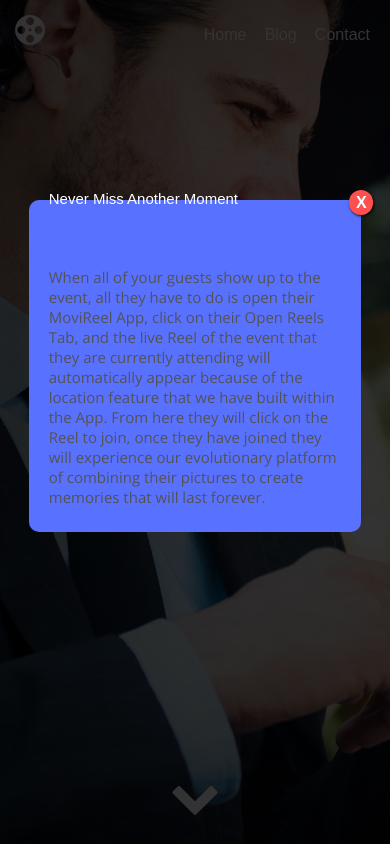
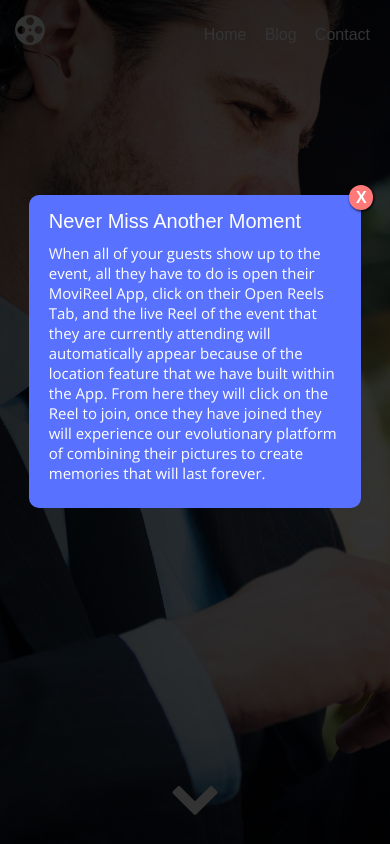
Before and after one commit to nica0012/movireel-web, a PHP site: page /business.html in a window 390 px wide, after a click on "See More". Run offline with PHP 8.4, Linux system fonts and the light colour scheme; some libraries are stand-ins or nearby versions.

Commit message:
form fixes
- form works on all links

```diff
--- a/business-styles.css
+++ b/business-styles.css
@@ -76,9 +76,10 @@ td {
 html,
 body {
     max-width: 100%;
-    overflow-x: hidden;
+/*    overflow-x: hidden;*/
     font-family: 'Open Sans', sans-serif, arial;
 }
+
 
 header {
     background-color: #dedede;
@@ -211,11 +212,6 @@ h2 {
     margin-bottom: 20px;
 }
 
-h3 {
-    /*    color: #fff;*/
-    font-size: 25px;
-    margin-bottom: 15px;
-}
 
 p {
     color: #2c2c2c;
@@ -435,7 +440,7 @@ p {
     margin-right: -20px;
 }
 
-.modalDialog {
+.modalMoreInfo {
     position: fixed;
     text-align: center;
     font-family: Arial, Helvetica, sans-serif;
@@ -451,13 +456,20 @@ p {
     transition: opacity 100ms ease-in;
     pointer-events: none;
 }
+.modalMoreInfo p{
+color: #fff;
+}
+.modalMoreInfo h3{
+    font-size: 20px;
+    margin-bottom: 10px;
+}
 
-.modalDialog:target {
+.modalMoreInfo:target {
     opacity: 1;
     pointer-events: auto;
 }
 
-.modalDialog > div {
+.modalMoreInfo > div {
     width: 75%;
     position: relative;
     margin: 50% auto;
@@ -467,8 +479,10 @@ p {
     background: #5971FF;
 }
 
+
+
 .close {
-    background: #ff5050;
+    background: #ff7979;
     color: #FFFFFF;
     line-height: 25px;
     position: absolute;
--- a/business.html
+++ b/business.html
@@ -20,8 +20,7 @@
     <link rel="stylesheet" href="business-styles.css">
 
     <link rel="stylesheet" href="https://maxcdn.bootstrapcdn.com/font-awesome/4.4.0/css/font-awesome.min.css">
-    <script src="//ajax.googleapis.com/ajax/libs/jquery/1.11.0/jquery.min.js"></script>
-
+<script src="http://ajax.googleapis.com/ajax/libs/jquery/2.0.0/jquery.min.js"></script>
 
 </head>
 
@@ -30,18 +29,7 @@
     <div id="contentContain">
 
         <header>
-            <!--Video-->
 
-            <!--
-            <div class="videoHead">
-                <video class="videoHeader" autoplay loop muted>
-
-                    <source src="Night-Out.mp4" type="video/mp4">
-
-
-                </video>
-            </div>
--->
 
             <!--Navigation-->
 
@@ -56,7 +44,7 @@
                                 <a href="">Blog</a>
                             </li>
                             <li class="CBS">
-                                <a class="jumper" id="contactLi" href="">Contact
+                                <a class="noScroll2" id="contactLi" href="#openModalForm">Contact</a>
 </a>
                             </li>
 
@@ -140,7 +128,7 @@
                 <div style="text-align:center;">
                     <a href="#openModal1" class="mobileBtn">See More</a>
                 </div>
-                <div id="openModal1" class="modalDialog">
+                <div id="openModal1" class="modalMoreInfo">
                     <div>
                         <a href="#close" title="Close" class="close">X</a>
                         <h3>Never Miss Another Moment</h3>
@@ -150,7 +138,6 @@
                 <!--
                 <div class="down1">
                     <i class="fa fa-angle-down"></i>
-
                 </div>
 -->
             </section>
@@ -182,11 +169,11 @@
             <section id="sec2Mobile">
                 <h2>Customization</h2>
 
-                <img src="img/iPhone6-Flat-edit-pic-01.png" />
+                    <img src="img/iPhone6-Flat-edit-pic.png" />
                 <div style="text-align:center;">
                     <a href="#openModal2" class="mobileBtn">See More</a>
                 </div>
-                <div id="openModal2" class="modalDialog">
+                <div id="openModal2" class="modalMoreInfo">
                     <div>
                         <a href="#close" title="Close" class="close">X</a>
                         <h3>It's never been so easy...</h3>
@@ -196,7 +183,6 @@
                 <!--
                 <div class="down2">
                     <i class="fa fa-angle-down"></i>
-
                 </div>
 -->
             </section>
@@ -234,7 +220,7 @@
                 <div style="text-align:center;">
                     <a href="#openModal3" class="mobileBtn">See More</a>
                 </div>
-                <div id="openModal3" class="modalDialog">
+                <div id="openModal3" class="modalMoreInfo">
                     <div>
                         <a href="#close" title="Close" class="close">X</a>
                         <h3>Whats a party with no music?</h3>
@@ -244,7 +230,6 @@
                 <!--
                 <div class="down3">
                     <i class="fa fa-angle-down"></i>
-
                 </div>
 -->
 
@@ -253,18 +238,17 @@
         </div>
 
 
-        <div id="openModal" class="modalDialog">
+        <div id="openModalForm" class="modalDialogForm">
             <div>
                 <a href="#close" id="closeModal" title="Close" class="close"><i class="fa fa-times"></i>
 </a>
+<!--
                 <script>
                     //Time of day message script- by javascriptkit.com
                     //Visit JavaScript Kit (http://javascriptkit.com) for script
                     //Credit must stay intact for use
-
                     var Digital = new Date()
                     var hours = Digital.getHours()
-
                     //Configure message below to your own.
                     if (hours >= 5 && hours <= 11) //MESSAGE FOR MORNING
                         document.write('<h2>Good morning</h2>')
@@ -279,6 +263,9 @@
                     else //MESSAGE FOR LATE NIGHT, EARLY MORNING (12pm-4am)
                         document.write('<h2>Good evening</h2>')
                 </script>
+-->
+                                    <h2>Contact</h2>
+
                 <h3>How can we help you?<h3>
 
 
@@ -286,15 +273,16 @@
 
     <div class="inputStyle">
 
-    <p class="myname">
+    <span class="myname">
 
         <input type="text" name="vname" id="myname" class="feedback-input"  placeholder="Name">
-        </p>
-
-        <p class="email">
+        </span>
+<br>
+        <span class="email">
 
                 <input type="text" name="vemail" id="email" class="feedback-input" placeholder="Email">
-        </p>
+        </span>
+             <br>
 
             <textarea name="msg" placeholder="Message" class="inputWidth"></textarea>
 
@@ -358,7 +346,7 @@ Rewind
             <li id="privacy"> <a href="https://www.instagram.com/movireel/">Privacy
 </a>
             </li>
-            <li id="privacy"> <a href="#openModal">Contact
+            <li id="privacy"> <a href="#openModalForm" class="noScroll2">Contact
 </a>
             </li>
             <li id="privacy"> <a href="https://www.instagram.com/movireel/">Team
@@ -370,7 +358,7 @@ Rewind
     </footer>
 
 
+</body>
     <script src="js/main.js"></script>
-</body>
 
 </html>
--- a/js/main.js
+++ b/js/main.js
@@ -16,14 +16,14 @@ $(document).ready(function () {
     });
 
     //Scroll to form
-
-    $(".jumper").click(function () {
-        $('html, body').animate({
-            scrollTop: $("#myDiv").offset().top
-        }, 800);
-        return false;
-
-    });
+//
+//    $(".jumper").click(function () {
+//        $('html, body').animate({
+//            scrollTop: $("#myDiv").offset().top
+//        }, 800);
+//        return false;
+//
+//    });
 
     $(".downHead").click(function () {
         $('html, body').animate({
@@ -68,7 +68,7 @@ $(document).ready(function () {
 });
 
 
-$("#contactLi, #modal3Btn").click(function(){
+$(".noScroll, .noScroll2").click(function(){
   $("body").css("overflow","hidden");
 });
 $(".close").click(function(){
--- a/styles.css
+++ b/styles.css
@@ -272,6 +272,18 @@ p {
 img {
     position: relative;
 }
+/*
+
+.fixedHead{
+ width: 100%;
+    background-color: pink;
+    position: fixed;
+    top: 0px;
+        z-index: 102;
+
+
+}
+*/
 
 #blueReel {
     position: fixed;
@@ -477,14 +489,14 @@ img {
     z-index: 1;
 }
 
-.modalDialog {
+.modalDialogForm {
     position: fixed;
     font-family: Arial, Helvetica, sans-serif;
     top: 0;
     right: 0;
     bottom: 0;
     left: 0;
-    background: rgba(0, 0, 0, 0.68);
+    background: rgba(0, 0, 0, 0.60);
     z-index: 99999;
     opacity: 0;
     -webkit-transition: opacity 200ms ease-in;
@@ -493,34 +505,41 @@ img {
     pointer-events: none;
 }
 
-.modalDialog h2 {
+.modalDialogForm h2 {
     font-size: 23px;
     font-family: 'Open Sans', sans-serif, arial;
     margin-top: 1rem;
+    margin-bottom: 0px;
+    color: #fff;
+    text-align: center;
 }
 
-.modalDialog h3 {
-    margin-top: -25px;
-    margin-bottom: 60px;
+.modalDialogForm h3 {
+    margin-top: 20px;
+    margin-bottom: 20px;
     font-size: 15px;
     color: #fff;
+    text-align: center;
 }
 
-.modalDialog:target {
+.modalDialogForm:target {
     opacity: 1;
     pointer-events: auto;
 }
 
-.modalDialog > div {
+.modalDialogForm > div {
     width: 400px;
+        z-index: 1; /* Sit on top */
+
     position: relative;
     top: -55px;
     margin: 10% auto;
     margin-left: auto;
     margin-right: auto;
-    padding: 5px 20px 20px 20px;
-    border-radius: 5px;
-    background: rgba(0, 0, 0, 0.49);
+    padding: 5px 20px 40px 20px;
+/*    border-radius: 5px;*/
+    background: rgba(0, 0, 0, 0.85);
+
 }
 
 #modal3 {
@@ -529,7 +548,7 @@ img {
 }
 
 .close {
-    background: #606061;
+    background: #ff7979;
     color: #FFFFFF;
     line-height: 25px;
     position: absolute;
@@ -545,18 +564,21 @@ img {
     -moz-box-shadow: 1px 1px 3px #000;
     -webkit-box-shadow: 1px 1px 3px #000;
     box-shadow: 1px 1px 3px #000;
+        transition: .2s;
+
 }
 
 .close:hover {
-    background: rgba(255, 21, 21, 0.79);
+    background: #ff0000;
+    transition: .3s;
 }
 
 .inputStyle input {
-    width: 90%;
+    width: 85%;
     height: 30px;
-    margin-bottom: -10px;
+    margin-bottom: 5px;
     font-size: 15px;
-    padding: 5px;
+/*    padding: 5px;*/
     padding-left: 7px;
     color: #5a73ff;
     -webkit-appearance: none;
@@ -568,13 +590,14 @@ img {
 }
 
 .inputStyle textarea {
-    width: 90%;
+    width: 84%;
+    margin-right: 1%;
     height: 100px;
     font-size: 15px;
-    margin-top: 10px;
+    margin-top: 5px;
     padding: 5px;
     padding-left: 7px;
-    padding-top: 10px;
+/*    padding-top: 10px;*/
     color: #5a73ff;
     -webkit-appearance: none;
     border: 3px solid #fff;
@@ -585,7 +608,7 @@ img {
 }
 
 #submit {
-    width: 95%;
+    width: 90%;
     height: 55px;
     background-color: #5a73ff;
     color: #fff;
@@ -594,6 +617,7 @@ img {
     text-transform: uppercase;
     border: none;
     -webkit-appearance: none;
+    cursor: pointer;
 }
 
 hr {
@@ -646,6 +670,13 @@ main p {
 #mainHead {
     margin: 40px;
     font-size: 45px;
+}
+
+h3 {
+        color: #fff;
+    font-size: 25px;
+    margin-bottom: 0px;
+    margin-top: 0px;
 }
 
 main h4 {
@@ -993,7 +1024,7 @@ footer {
     .moreInfo {
         margin-top: -130px;
     }
-    .modalDialog > div {
+    .modalDialogForm > div {
         top: -25px;
     }
 }
@@ -1067,20 +1098,12 @@ footer {
     .moreInfo {
         margin-top: -130px;
     }
-    .inputStyle textarea {
-        width: 91.3%;
-    }
-    .modalDialog > div {
+
+    .modalDialogForm > div {
         width: 80%;
-        max-width: 350px;
-        position: relative;
-        top: 5px;
-        margin: 10% auto;
-        margin-left: auto;
-        margin-right: auto;
-        padding: 5px 20px 20px 20px;
-        border-radius: 5px;
-        background: rgba(0, 0, 0, 0.49);
+
+        top: 35px;
+
     }
     hr {
         width: 300px;
```
Also changed, not shown: other parts of business-styles.css (+32 -18 lines), index.html (+84 -16 lines).
